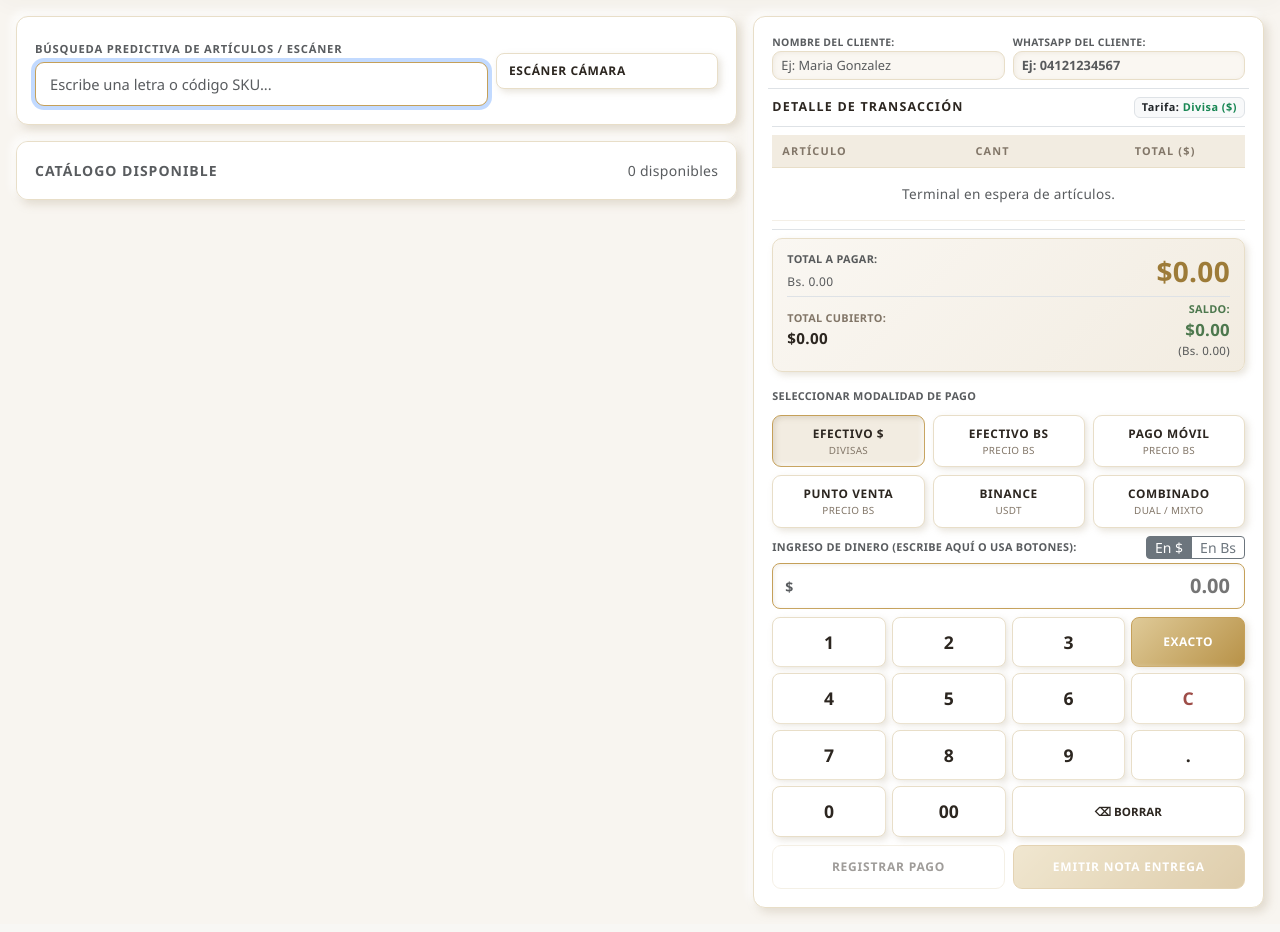
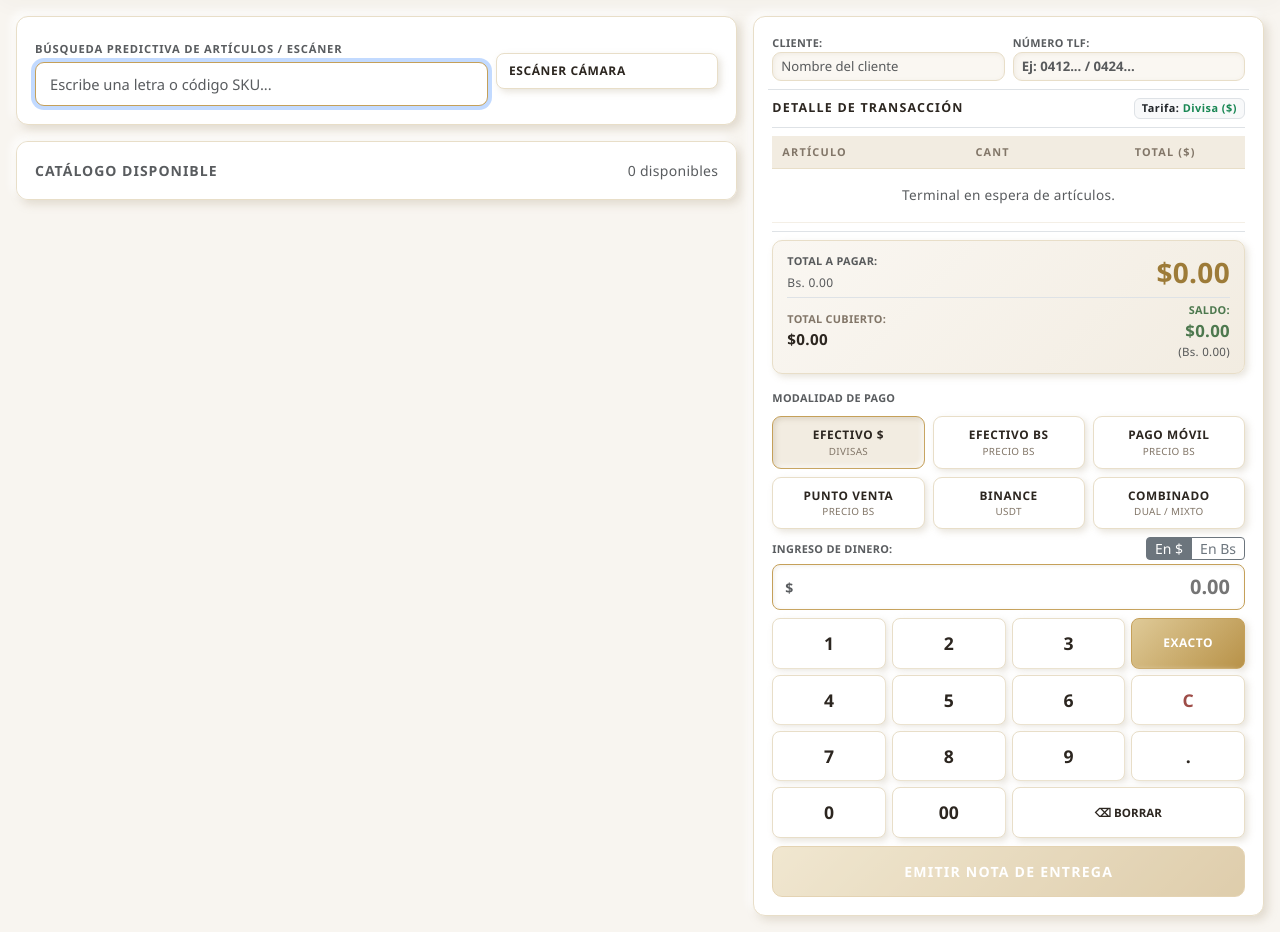
Before and after one commit to marialejandrav393-commits/ryd-tiendaoficial, a Flask app: page /cajero/pos in a window 1280 px wide. Shown: the part 63-995 px from the top of the page. Run offline with Flask 3, Linux system fonts and the light colour scheme; a user stored in the database is signed in; data that the repository does not hold is empty.

Commit message:
Update pos.html

```diff
--- a/templates/pos.html
+++ b/templates/pos.html
@@ -211,34 +211,27 @@
         }
 
         .btn-pay-action {
-            border: 1px solid var(--ryd-border);
-            background: var(--ryd-surface);
-            color: var(--ryd-text);
+            border: 1px solid #C5A059;
+            background: linear-gradient(135deg, #DFCA98, #B89248);
+            color: #FFFFFF;
             font-weight: 700;
-            letter-spacing: 0.8px;
+            letter-spacing: 1.2px;
             text-transform: uppercase;
-            padding: 12px 6px;
-            border-radius: 9px;
-            box-shadow: var(--emboss-btn);
-            font-size: 0.75rem;
+            padding: 14px 10px;
+            border-radius: 10px;
+            box-shadow: 0 4px 12px rgba(184, 146, 72, 0.35), var(--emboss-btn);
+            font-size: 0.88rem;
             transition: all 0.18s ease;
             width: 100%;
         }
         .btn-pay-action:hover:not(:disabled) {
-            border-color: var(--ryd-gold);
-            color: var(--ryd-gold-dark);
+            background: linear-gradient(135deg, #D4B26F, #A6823C);
             transform: translateY(-1px);
         }
         .btn-pay-action:disabled {
             opacity: 0.45;
             cursor: not-allowed;
             box-shadow: none;
-        }
-        .btn-pay-gold {
-            background: linear-gradient(135deg, #DFCA98, #B89248);
-            border: 1px solid #C5A059;
-            color: #FFFFFF;
-            box-shadow: 0 4px 12px rgba(184, 146, 72, 0.28), var(--emboss-btn);
         }
 
         .rate-badge-box {
@@ -400,19 +393,19 @@
             </div>
         </div>
 
-        <!-- Panel Derecho: Datos de Cliente para WhatsApp y Cobro -->
+        <!-- Panel Derecho: Cliente, Facturación y Botón Único -->
         <div class="col-lg-5">
             <div class="panel-luxury d-flex flex-column justify-content-between" style="min-height: 86vh;">
                 <div>
-                    <!-- Casillas limpias para pedir Nombre y WhatsApp al comprador -->
+                    <!-- Campos Simplificados: Cliente y Número TLF -->
                     <div class="row g-2 mb-2 pb-2 border-bottom">
                         <div class="col-6">
-                            <label class="small text-muted fw-bold d-block" style="font-size: 0.65rem; text-transform: uppercase;">Nombre del Cliente:</label>
-                            <input type="text" id="inputClienteNombre" class="form-control search-input py-1 px-2" placeholder="Ej: Maria Gonzalez" style="font-size: 0.8rem;">
+                            <label class="small text-muted fw-bold d-block" style="font-size: 0.68rem; text-transform: uppercase;">Cliente:</label>
+                            <input type="text" id="inputClienteNombre" class="form-control search-input py-1 px-2" placeholder="Nombre del cliente" style="font-size: 0.82rem;">
                         </div>
                         <div class="col-6">
-                            <label class="small text-muted fw-bold d-block" style="font-size: 0.65rem; text-transform: uppercase;">WhatsApp del Cliente:</label>
-                            <input type="text" id="inputClienteTelefono" class="form-control search-input py-1 px-2 fw-bold text-success" placeholder="Ej: 04121234567" style="font-size: 0.8rem;">
+                            <label class="small text-muted fw-bold d-block" style="font-size: 0.68rem; text-transform: uppercase;">Número TLF:</label>
+                            <input type="text" id="inputClienteTelefono" class="form-control search-input py-1 px-2 fw-bold text-success" placeholder="Ej: 0412... / 0424..." style="font-size: 0.82rem;">
                         </div>
                     </div>
 
@@ -474,7 +467,7 @@
                     </div>
 
                     <!-- Métodos de Pago -->
-                    <label class="small text-muted fw-bold mb-1" style="font-size: 0.68rem; text-transform: uppercase;">Seleccionar Modalidad de Pago</label>
+                    <label class="small text-muted fw-bold mb-1" style="font-size: 0.68rem; text-transform: uppercase;">Modalidad de Pago</label>
                     <div class="payment-grid mb-2">
                         <div class="payment-card active" id="cardEfectivoUSD" onclick="seleccionarMetodo(this, 'Efectivo $')">
                             <span class="payment-card-title">Efectivo $</span>
@@ -504,7 +497,7 @@
 
                     <!-- Pantalla de Ingreso Manual y Teclado Táctil -->
                     <div class="d-flex justify-content-between align-items-center mb-1">
-                        <span class="small text-muted fw-bold" style="font-size: 0.68rem; text-transform: uppercase;">Ingreso de Dinero (Escribe aquí o usa botones):</span>
+                        <span class="small text-muted fw-bold" style="font-size: 0.68rem; text-transform: uppercase;">Ingreso de Dinero:</span>
                         <div class="btn-group btn-group-sm" role="group">
                             <button type="button" class="btn btn-outline-secondary py-0 px-2 active" id="btnMonedaUSD" onclick="cambiarMonedaEntrada('USD')">En $</button>
                             <button type="button" class="btn btn-outline-secondary py-0 px-2" id="btnMonedaBS" onclick="cambiarMonedaEntrada('BS')">En Bs</button>
@@ -548,18 +541,11 @@
                         <input type="text" id="inputReferencia" class="form-control search-input form-control-sm" placeholder="N° Referencia Bancaria (Obligatorio)">
                     </div>
 
-                    <!-- Botones de Acción -->
-                    <div class="row g-2">
-                        <div class="col-6">
-                            <button type="button" id="btnRegistrarPago" class="btn-pay-action" disabled onclick="ejecutarVenta(false)">
-                                Registrar Pago
+                    <!-- Botón Único de Operación -->
+                    <div class="mt-2">
+                        <button type="button" id="btnEmitirTicket" class="btn-pay-action" disabled onclick="ejecutarVenta()">
+                            Emitir Nota de Entrega
                         </button>
-                        </div>
-                        <div class="col-6">
-                            <button type="button" id="btnEmitirTicket" class="btn-pay-action btn-pay-gold" disabled onclick="ejecutarVenta(true)">
-                                Emitir Nota Entrega
-                            </button>
-                        </div>
                     </div>
                 </div>
             </div>
@@ -763,6 +749,19 @@ function calcularTotalVentaUSD() {
     return carrito.reduce((acc, p) => acc + (obtenerPrecioUnitarioItem(p) * p.cantidad), 0);
 }
 
+function limpiarPantallaCompleta() {
+    carrito = [];
+    montoIngresadoStr = '';
+    abonosRegistrados = [];
+    document.getElementById('inputMontoIngreso').value = '';
+    document.getElementById('inputClienteNombre').value = '';
+    document.getElementById('inputClienteTelefono').value = '';
+    document.getElementById('inputReferencia').value = '';
+    const cardDef = document.getElementById('cardEfectivoUSD');
+    if (cardDef) seleccionarMetodo(cardDef, 'Efectivo $');
+    renderizarCarrito();
+}
+
 function renderizarCarrito() {
     const tbody = document.getElementById('cuerpoCarrito');
     const usarBs = esModoPrecioBs();
@@ -772,23 +771,17 @@ function renderizarCarrito() {
         badge.innerHTML = usarBs ? 'Tarifa: <strong class="text-primary">Precio Bs (Tasa)</strong>' : 'Tarifa: <strong class="text-success">Divisa ($)</strong>';
     }
 
-    const btnPago = document.getElementById('btnRegistrarPago');
     const btnTicket = document.getElementById('btnEmitirTicket');
 
     if (carrito.length === 0) {
         tbody.innerHTML = '<tr><td colspan="4" class="text-center py-3 text-muted small">Terminal en espera de artículos.</td></tr>';
         document.getElementById('txtTotalUSD').innerText = '$0.00';
         document.getElementById('txtTotalBsEquiv').innerText = 'Bs. 0.00';
-        montoIngresadoStr = '';
-        document.getElementById('inputMontoIngreso').value = '';
-        abonosRegistrados = [];
-        if (btnPago) btnPago.disabled = true;
         if (btnTicket) btnTicket.disabled = true;
         actualizarBalanceCobro();
         return;
     }
 
-    if (btnPago) btnPago.disabled = false;
     if (btnTicket) btnTicket.disabled = false;
 
     tbody.innerHTML = '';
@@ -1007,10 +1000,10 @@ function renderizarAbonos() {
     });
 }
 
-// Al dar clic en Emitir Nota Entrega, registra y abre WhatsApp con el número del cliente
-function ejecutarVenta(emitirTicket = true) {
+// Botón Único: Registra automáticamente, envía por WhatsApp si hay número y deja la pantalla limpia
+function ejecutarVenta() {
     if (carrito.length === 0) {
-        alert("Debe agregar al menos un artículo para procesar la transacción.");
+        alert("Agregue al menos un producto a la cuenta.");
         return;
     }
 
@@ -1031,12 +1024,12 @@ function ejecutarVenta(emitirTicket = true) {
     }
 
     const referencia = document.getElementById('inputReferencia').value.trim();
-    const clienteNombre = document.getElementById('inputClienteNombre').value.trim() || 'Cliente';
+    const clienteNombre = document.getElementById('inputClienteNombre').value.trim() || 'Cliente Mostrador';
     const clienteTelefono = document.getElementById('inputClienteTelefono').value.trim();
 
     if (['Pago Móvil', 'Punto Venta', 'Binance'].includes(metodoSeleccionado) && abonosRegistrados.length === 0) {
         if (!referencia) {
-            alert(`Es obligatorio registrar la referencia bancaria para ${metodoSeleccionado}.`);
+            alert(`Es obligatorio ingresar el número de referencia para ${metodoSeleccionado}.`);
             document.getElementById('inputReferencia').focus();
             return;
         }
@@ -1085,8 +1078,7 @@ function ejecutarVenta(emitirTicket = true) {
     .then(res => res.json())
     .then(data => {
         if (data.exito) {
-            if (emitirTicket) {
-                // Si colocaste el número del cliente, abre de una vez el chat de WhatsApp con el recibo
+            // 1. Si se ingresó teléfono, envía automáticamente el recibo por WhatsApp
             if (clienteTelefono) {
                 let telLimpio = clienteTelefono.replace(/[^0-9]/g, '');
                 if (telLimpio.startsWith('0')) {
@@ -1097,7 +1089,7 @@ function ejecutarVenta(emitirTicket = true) {
                 mensajeWA += `━━━━━━━━━━━━━━━━━━━━━\n`;
                 mensajeWA += `*Nota N°:* #${String(data.venta_id).padStart(6, '0')}\n`;
                 mensajeWA += `*Cliente:* ${clienteNombre}\n`;
-                    mensajeWA += `*Tasa:* Bs. ${tasaPos.toFixed(2)}\n`;
+                mensajeWA += `*Tasa Oficial:* Bs. ${tasaPos.toFixed(2)}\n`;
                 mensajeWA += `━━━━━━━━━━━━━━━━━━━━━\n`;
                 mensajeWA += `*DETALLE DE COMPRA:*\n`;
                 itemsParaGuardar.forEach(it => {
@@ -1108,22 +1100,17 @@ function ejecutarVenta(emitirTicket = true) {
                 mensajeWA += `*USD:* $${total.toFixed(2)}\n`;
                 mensajeWA += `*Bs:* Bs. ${(total * tasaPos).toFixed(2)}\n`;
                 mensajeWA += `*Modalidad:* ${metodoSeleccionado}\n`;
+                if (referencia) mensajeWA += `*Referencia:* ${referencia}\n`;
                 mensajeWA += `¡Muchas gracias por su compra! 💖`;
 
                 window.open(`https://wa.me/${telLimpio}?text=${encodeURIComponent(mensajeWA)}`, '_blank');
             }
 
-                // Abre el ticket para impresión
-                window.location.href = `/ticket/${data.venta_id}`;
-            } else {
-                alert("¡Pago registrado y stock actualizado con éxito!");
-                carrito = [];
-                montoIngresadoStr = '';
-                document.getElementById('inputMontoIngreso').value = '';
-                abonosRegistrados = [];
-                renderizarCarrito();
-                window.location.reload();
-            }
+            // 2. Abre el comprobante térmico en una pestaña para imprimir por calor
+            window.open(`/ticket/${data.venta_id}`, '_blank');
+
+            // 3. Cierra la venta y deja la pantalla limpia para la siguiente compra
+            limpiarPantallaCompleta();
         } else {
             alert(`Fallo de registro: ${data.mensaje}`);
         }
@@ -1144,9 +1131,9 @@ document.addEventListener('keydown', function(e) {
     } else if (e.key === 'Escape') {
         presionarBorrar();
     } else if (e.key === 'Enter') {
-        const btnPago = document.getElementById('btnRegistrarPago');
-        if (btnPago && !btnPago.disabled) {
-            ejecutarVenta(true);
+        const btnTicket = document.getElementById('btnEmitirTicket');
+        if (btnTicket && !btnTicket.disabled) {
+            ejecutarVenta();
         }
     }
 });
```
Lines whose indentation alone changed are shown as unchanged.
